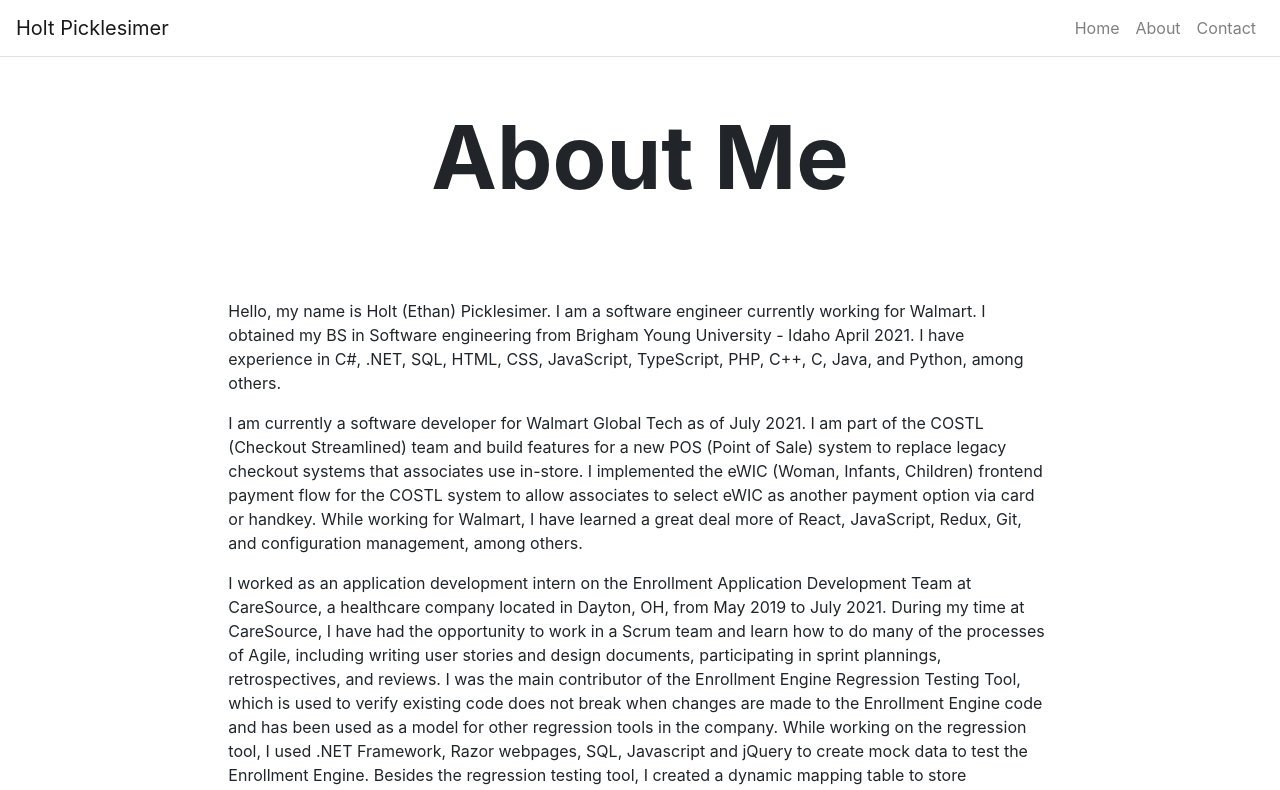
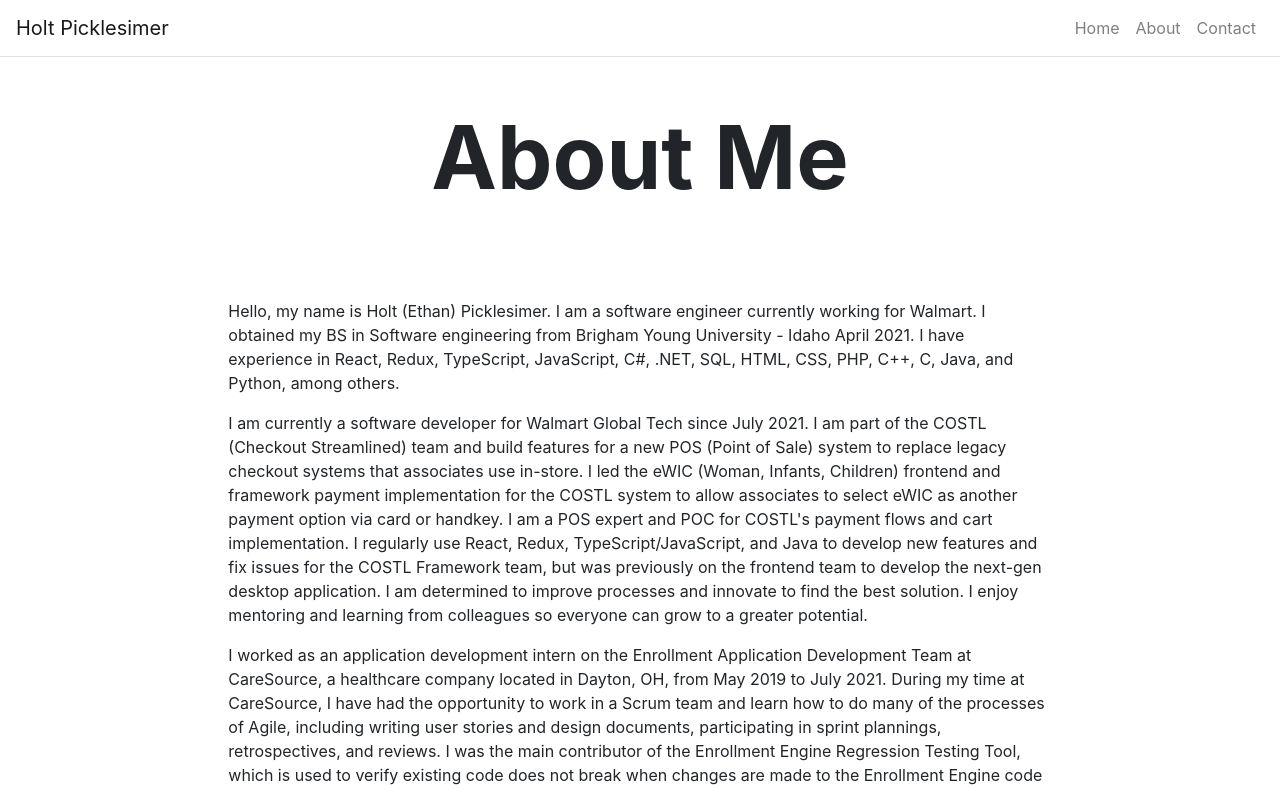
Before and after one commit to HoltPicklesimer/HoltPicklesimer.github.io, a React (Create React App) app: page /About in a window 1280 px wide. Shown: the top 790 px of the page. Built offline with nearby package versions, Linux system fonts and the light colour scheme.

Commit message:
update walmart sections

```diff
--- a/src/components/Carousel.js
+++ b/src/components/Carousel.js
@@ -10,6 +10,7 @@ import scripture from '../assets/images/scripture.PNG';
 import contoso from '../assets/images/contoso.JPG';
 import antTrail from '../assets/images/antTrail.JPG';
 import producktivo from '../assets/images/producktivo.png';
+import walmart from '../assets/images/walmart.jpg';
 import { Container } from 'react-bootstrap';
 
 class Carousel extends React.Component {
@@ -19,6 +20,21 @@ class Carousel extends React.Component {
          items: [
             {
                id: 0,
+               title: 'Walmart Global Tech',
+               subTitle: 'Software Engineer II',
+               imgSrc: walmart,
+               selected: false,
+               content:
+                  'I am currently a software developer for Walmart Global Tech since July 2021. I am part of the COSTL (Checkout Streamlined) team and ' +
+                  'build features for a new POS (Point of Sale) system to replace legacy checkout systems that associates use in-store. I led the ' +
+                  'eWIC (Woman, Infants, Children) frontend and framework payment implementation for the COSTL system to allow associates to select ' +
+                  "eWIC as another payment option via card or handkey. I am a POS expert and POC for COSTL's payment flows and cart implementation. " +
+                  'I regularly use React, Redux, TypeScript/JavaScript, and Java to develop new features and fix issues for the COSTL Framework team, ' +
+                  'but was previously on the frontend team to develop the next-gen desktop application. I am determined to improve processes and ' +
+                  'innovate to find the best solution. I enjoy mentoring and learning from colleagues so everyone can grow to a greater potential.',
+            },
+            {
+               id: 1,
                title: 'ProDucktivo',
                subTitle: 'Gamify Tasks!',
                imgSrc: producktivo,
@@ -37,20 +53,20 @@ class Carousel extends React.Component {
                   'reset their email and password or logout of the app. It is downloadable on the Google Play Store',
             },
             {
-               id: 1,
+               id: 2,
                title: 'CareSource',
                subTitle: 'Full-Time Internship',
                imgSrc: careSource,
                selected: false,
                content:
-                  'While working at CareSource for the past year and a half, I worked on internal tools and bugfixes for the Enrollment team that handles incoming member records.' +
+                  'While interning with CareSource while finishing my degree, I worked on internal tools and bugfixes for the Enrollment team that handles incoming member records. ' +
                   'One project I have worked on was the Enrollment Engine Regression Testing Tool. I was the lead contributor for this tool that verifies the Enrollment Engine still works ' +
                   'after integrating a change into the Enrollment Engine. This tool saves the Enrollment Team hundreds of hours a month in quality assurance work and has been used as a ' +
                   'model for other regression tools in the company. I also created a dynamic mapping table to store component mappings and a configurations management UI to allow for easy ' +
                   'creation and modification for Enrollment Team configurations for use of compliance management software.',
             },
             {
-               id: 2,
+               id: 3,
                title: 'Ant Trail',
                subTitle: 'An ASP.NET Core MVC Bug Tracker',
                imgSrc: antTrail,
@@ -60,7 +76,7 @@ class Carousel extends React.Component {
                   'A web application I created using ASP.NET Core MVC and Entity Framework. Users can register for an account, create projects and bug reports, and invite other users to their projects. Authentication was created using scaffolded Razor web pages. Unfortunately, this app is no longer available to view in browser as I was using a student subscription to an Azure database and my funds have been used up.',
             },
             {
-               id: 3,
+               id: 4,
                title: 'Unity Game Development',
                subTitle: 'Object-Oriented Programming in C#',
                imgSrc: unity,
@@ -74,7 +90,7 @@ class Carousel extends React.Component {
                   'applications and a gender classifier developed using the Keras and TensorFlow libraries.',
             },
             {
-               id: 4,
+               id: 5,
                title: 'MegaDesk Application',
                subTitle: 'A .NET Framework Desktop Application',
                imgSrc: megaDesk,
@@ -86,7 +102,7 @@ class Carousel extends React.Component {
                   'the windows forms.',
             },
             {
-               id: 5,
+               id: 6,
                title: 'My Scripture Journal Application',
                subTitle: 'A .NET Core Web Application',
                imgSrc: scripture,
@@ -97,7 +113,7 @@ class Carousel extends React.Component {
                   'the different pages. The entries are stored in a local database.',
             },
             {
-               id: 6,
+               id: 7,
                title: 'Contoso University',
                subTitle: 'A .NET Core MVC Web Application',
                imgSrc: contoso,
--- a/src/pages/AboutPage.js
+++ b/src/pages/AboutPage.js
@@ -13,19 +13,26 @@ function AboutPage(props) {
                Hello, my name is Holt (Ethan) Picklesimer. I am a software
                engineer currently working for Walmart. I obtained my BS in
                Software engineering from Brigham Young University - Idaho April
-               2021. I have experience in C#, .NET, SQL, HTML, CSS, JavaScript,
-               TypeScript, PHP, C++, C, Java, and Python, among others.
+               2021. I have experience in React, Redux, TypeScript, JavaScript,
+               C#, .NET, SQL, HTML, CSS, PHP, C++, C, Java, and Python, among
+               others.
             </p>
             <p>
-               I am currently a software developer for Walmart Global Tech as of
+               I am currently a software developer for Walmart Global Tech since
                July 2021. I am part of the COSTL (Checkout Streamlined) team and
                build features for a new POS (Point of Sale) system to replace
-               legacy checkout systems that associates use in-store. I
-               implemented the eWIC (Woman, Infants, Children) frontend payment
-               flow for the COSTL system to allow associates to select eWIC as
-               another payment option via card or handkey. While working for
-               Walmart, I have learned a great deal more of React, JavaScript,
-               Redux, Git, and configuration management, among others.
+               legacy checkout systems that associates use in-store. I led the
+               eWIC (Woman, Infants, Children) frontend and framework payment
+               implementation for the COSTL system to allow associates to select
+               eWIC as another payment option via card or handkey. I am a POS
+               expert and POC for COSTL's payment flows and cart implementation.
+               I regularly use React, Redux, TypeScript/JavaScript, and Java to
+               develop new features and fix issues for the COSTL Framework team,
+               but was previously on the frontend team to develop the next-gen
+               desktop application. I am determined to improve processes and
+               innovate to find the best solution. I enjoy mentoring and
+               learning from colleagues so everyone can grow to a greater
+               potential.
             </p>
             <p>
                I worked as an application development intern on the Enrollment
```
Also changed, not shown: src/assets/images/walmart.jpg (added).
